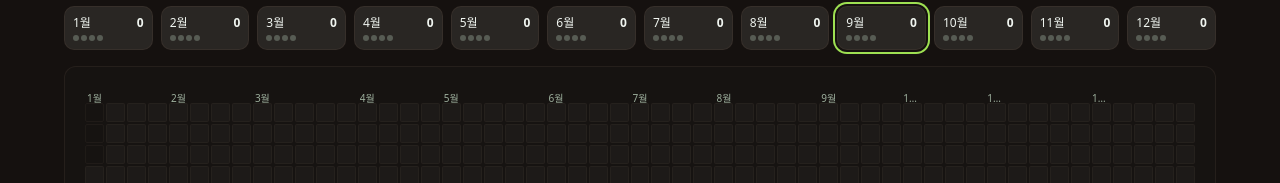
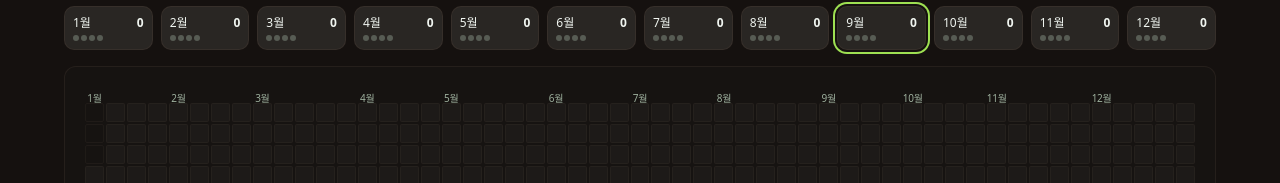
Before and after one commit to rgd5262/seedflow-garden-main, a React (Vite) app: page / in a window 1280 px wide. Both pictures are taken after a click on the button "Year View". Shown: the part 163-346 px from the top of the page. Built offline with nearby package versions, Linux system fonts and the light colour scheme.

Commit message:
fix(ui): remove ellipsis on YearGrid month labels; keep nowrap

```diff
--- a/src/components/YearGrid.tsx
+++ b/src/components/YearGrid.tsx
@@ -102,7 +102,7 @@ export const YearGrid: React.FC<YearGridProps> = ({ year, allPlans, className, o
         {labelMonths.map((m, idx) => (
           <div key={idx} className="flex items-end justify-center overflow-hidden">
             {m !== -1 && (
-              <span className="text-[10px] text-muted-foreground leading-none whitespace-nowrap text-ellipsis overflow-hidden">
+              <span className="text-[10px] text-muted-foreground leading-none whitespace-nowrap tracking-tight">
                 {getMonthAbbr(m, locale as Locale)}
               </span>
             )}
```
